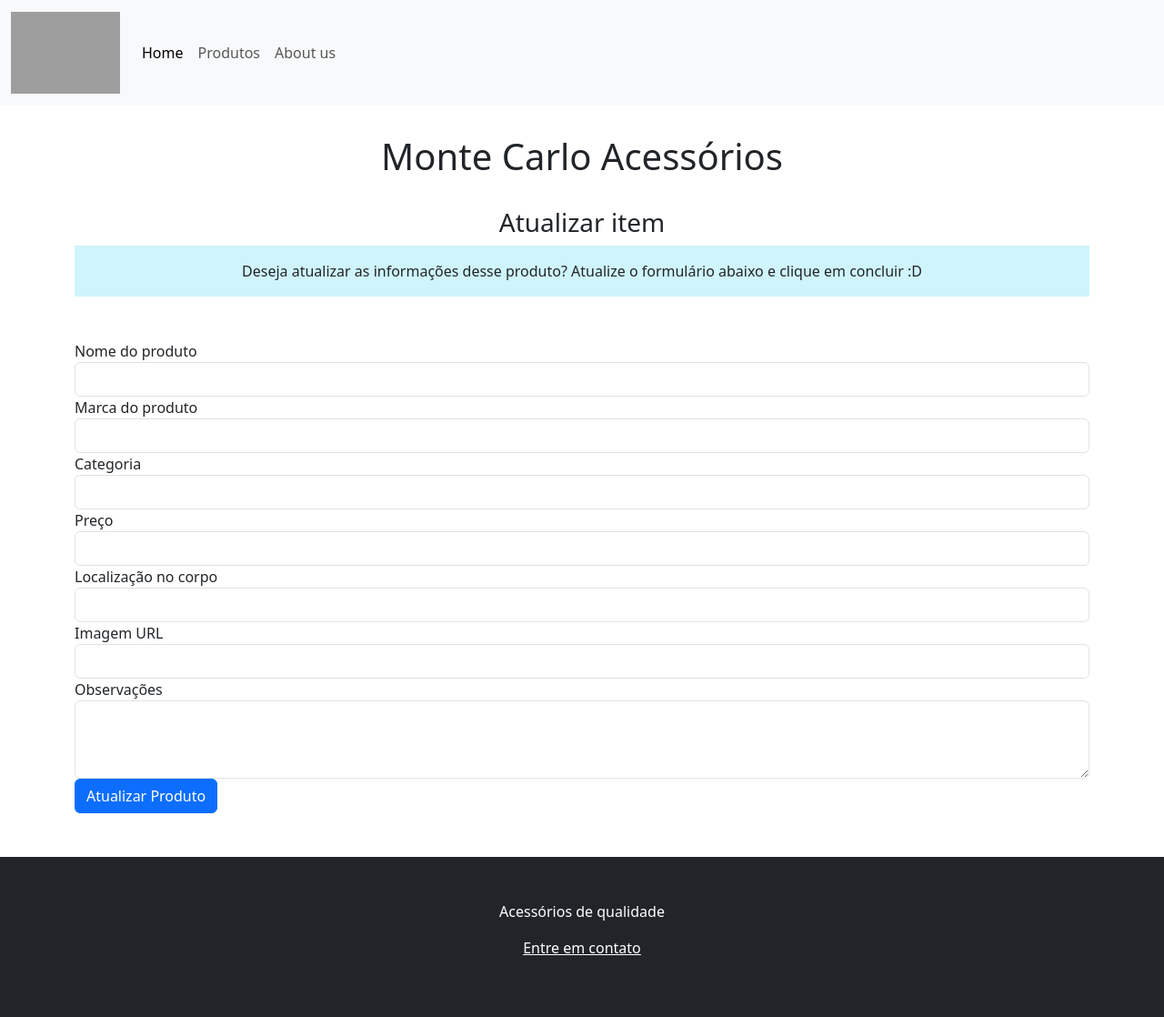
After one commit to J0AOLucas/MongoDB, a Flask app: template templates/edit.html in a window 1280 px wide. The commit adds this page. Shown: the whole page at 91% size. Run offline with Flask 3, Linux system fonts and the light colour scheme; the template is opened without the code that fills it, so the values that code supplies are empty; grey boxes are pictures that could not be loaded.

Commit message:
working on edit

```diff
--- a/main.py
+++ b/main.py
@@ -53,21 +53,37 @@ def adicionar():
 
         return redirect(url_for("home"))
 
-'''
-@app.route("/edit/<id>", methods=['POST'])
+
+@app.route("/edit/<id>", methods=['GET', 'POST'])
 def edit(id):
-'''
+    if request.method == 'GET':
+        product = collection.find_one({'_id': ObjectId(id)})
+        return render_template('edit.html', product=product)
+    else: updated_product = {
+                             "Name": request.form['nome'],
+                             "Company": { "Name": request.form['marca'] },
+                             "Category": request.form['categoria'],
+                             "Price": request.form['preco'],
+                             "Body": { "Location": request.form['localizacao'] },
+                             "Imagem": request.form['imagem'],
+                             "Observations": request.form['obs'] }
+    collection.update_one({'_id': ObjectId(id)}, {'$set': updated_product})
 
+    logging.info(f"Produto atualizado com sucesso: {updated_product}")
+
+    return redirect(url_for('produto_details', id=id))
 
 @app.route("/details/<id>", methods=['GET'])
 def produto_details(id):
     documentos = collection.find_one({'_id': ObjectId(id)})
+    logging.info(f"Detalhes do produto acessado com sucesso: {ObjectId(id)}")
     return render_template("details.html", documentos=documentos)
 
 
 @app.route("/deletar/<id>", methods=["POST"])
 def delete(id):
     collection.delete_one({'_id': ObjectId(id)})
+    logging.info(f"Produto deletado com sucesso: {ObjectId(id)}")
     return redirect(url_for('home'))
 
 
--- a/templates/add.html
+++ b/templates/add.html
@@ -11,17 +11,17 @@
     <!-- navbar -->
     <nav class="navbar navbar-expand-lg bg-body-tertiary">
         <div class="container-fluid">
-          <a class="navbar-brand" href="#"><img src='https://montecarlo.vtexassets.com/assets/vtex/assets-builder/montecarlo.store-theme/16.5.41/images/montecarlo-logo___5f2320292da1c364cf32bf4c21524dd4.svg' width = 120 /> </a>
+          <a class="navbar-brand" href="{{ url_for('home') }}"><img src='https://montecarlo.vtexassets.com/assets/vtex/assets-builder/montecarlo.store-theme/16.5.41/images/montecarlo-logo___5f2320292da1c364cf32bf4c21524dd4.svg' width = 120 /> </a>
           <button class="navbar-toggler" type="button" data-bs-toggle="collapse" data-bs-target="#navbarNav" aria-controls="navbarNav" aria-expanded="false" aria-label="Toggle navigation">
             <span class="navbar-toggler-icon"></span>
           </button>
           <div class="collapse navbar-collapse" id="navbarNav">
             <ul class="navbar-nav">
               <li class="nav-item">
-                <a class="nav-link active" aria-current="page" href="./">Home</a>
+                <a class="nav-link active" aria-current="page" href="{{ url_for('home') }}">Home</a>
               </li>
               <li class="nav-item">
-                <a class="nav-link" href="#produtos">Produtos</a>
+                <a class="nav-link" href="{{ url_for('produtos') }}">Produtos</a>
               </li>
               <li class="nav-item">
                 <a class="nav-link" href="#contato">About us</a>
--- /dev/null
+++ b/templates/edit.html
@@ -0,0 +1,88 @@
+<!doctype html>
+<html lang="en">
+  <head>
+    <meta charset="utf-8">
+    <meta name="viewport" content="width=device-width, initial-scale=1">
+    <title>Monte Carlos Acessórios</title>
+    <link href="https://cdn.jsdelivr.net/npm/bootstrap@5.3.0/dist/css/bootstrap.min.css" rel="stylesheet" integrity="sha384-9ndCyUaIbzAi2FUVXJi0CjmCapSmO7SnpJef0486qhLnuZ2cdeRhO02iuK6FUUVM" crossorigin="anonymous">
+  </head>
+  <body>
+
+    <!-- navbar -->
+    <nav class="navbar navbar-expand-lg bg-body-tertiary">
+        <div class="container-fluid">
+          <a class="navbar-brand" href="{{ url_for('home') }}"><img src='https://montecarlo.vtexassets.com/assets/vtex/assets-builder/montecarlo.store-theme/16.5.41/images/montecarlo-logo___5f2320292da1c364cf32bf4c21524dd4.svg' width = 120 /> </a>
+          <button class="navbar-toggler" type="button" data-bs-toggle="collapse" data-bs-target="#navbarNav" aria-controls="navbarNav" aria-expanded="false" aria-label="Toggle navigation">
+            <span class="navbar-toggler-icon"></span>
+          </button>
+          <div class="collapse navbar-collapse" id="navbarNav">
+            <ul class="navbar-nav">
+              <li class="nav-item">
+                <a class="nav-link active" aria-current="page" href="{{ url_for('home') }}">Home</a>
+              </li>
+              <li class="nav-item">
+                <a class="nav-link" href="{{ url_for('produtos') }}">Produtos</a>
+              </li>
+              <li class="nav-item">
+                <a class="nav-link" href="#contato">About us</a>
+              </li>
+            </ul>
+          </div>
+        </div>
+    </nav>
+
+
+    <!-- main text -->
+    <div class="container">
+        <h1 class="text-center p-2 mb-4 mt-4">Monte Carlo Acessórios</h1>
+        <h3 class="text-center mb-2 mt-2">Atualizar item</h3>
+        <p class="text-center bg-info-subtle p-3 mb-2 ">Deseja atualizar as informações desse produto? Atualize o formulário abaixo e clique em concluir :D</p>
+
+        <form class="mt-5" method="post" action="{{ url_for('edit', id=product._id) }}">
+          <div class="form-group">
+            <label for="nome">Nome do produto</label>
+            <input type="text" class="form-control" name="name" value="{{ product.Name }}" required>
+          </div>
+          <div class="form-group">
+            <label for="marca">Marca do produto</label>
+            <input type="text" class="form-control" name="marca" value="{{ product.Company.Name }}" required>
+          </div>
+          <div class="form-group">
+            <label for="categoria">Categoria</label>
+            <input type="text" class="form-control" name="categoria" value="{{ product.Category }}" required>
+          </div>
+          <div class="form-group">
+            <label for="preco">Preço</label>
+            <input type="text" class="form-control" name="preco" value="{{ product.Price }}" required>
+          </div>
+          <div class="form-group">
+            <label for="localizacao">Localização no corpo</label>
+            <input type="text" class="form-control" name="localizacao" value="{{ product.Body.Location }}" required>
+          </div>
+          <div class="form-group">
+            <label for="imagem">Imagem URL</label>
+            <input type="text" class="form-control" name="imagem" value="{{ product.Imagem }}" required>
+          </div>
+          <div class="form-group">
+            <label for="obs">Observações</label>
+            <textarea class="form-control" name="obs" rows="3" required>{{ product.Observations }}</textarea>
+          </div>
+          <button type="submit" class="btn btn-primary">Atualizar Produto</button>
+        </form>
+
+
+    </div>
+
+    <!-- the end-->
+    <footer class="bg-dark mt-5 p-5 text-white text-center">
+        <p>Acessórios de qualidade</p>
+        <p><a href="ana : ana@gmail.com" class="text-white">Entre em contato</a></p>
+    </footer>
+
+
+    <script src="https://cdn.jsdelivr.net/npm/bootstrap@5.3.0/dist/js/bootstrap.bundle.min.js" integrity="sha384-geWF76RCwLtnZ8qwWowPQNguL3RmwHVBC9FhGdlKrxdiJJigb/j/68SIy3Te4Bkz" crossorigin="anonymous"></script>
+
+
+
+</body>
+</html>
--- a/templates/produtos.html
+++ b/templates/produtos.html
@@ -11,7 +11,7 @@
     <!-- navbar -->
     <nav class="navbar navbar-expand-lg bg-body-tertiary">
         <div class="container-fluid">
-          <a class="navbar-brand" href="#"><img src='https://montecarlo.vtexassets.com/assets/vtex/assets-builder/montecarlo.store-theme/16.5.41/images/montecarlo-logo___5f2320292da1c364cf32bf4c21524dd4.svg' width = 120 /> </a>
+          <a class="navbar-brand" href="{{ url_for('home') }}"><img src='https://montecarlo.vtexassets.com/assets/vtex/assets-builder/montecarlo.store-theme/16.5.41/images/montecarlo-logo___5f2320292da1c364cf32bf4c21524dd4.svg' width = 120 /> </a>
           <button class="navbar-toggler" type="button" data-bs-toggle="collapse" data-bs-target="#navbarNav" aria-controls="navbarNav" aria-expanded="false" aria-label="Toggle navigation">
             <span class="navbar-toggler-icon"></span>
           </button>
```
Also changed, not shown: templates/details.html (+5 -3 lines).
